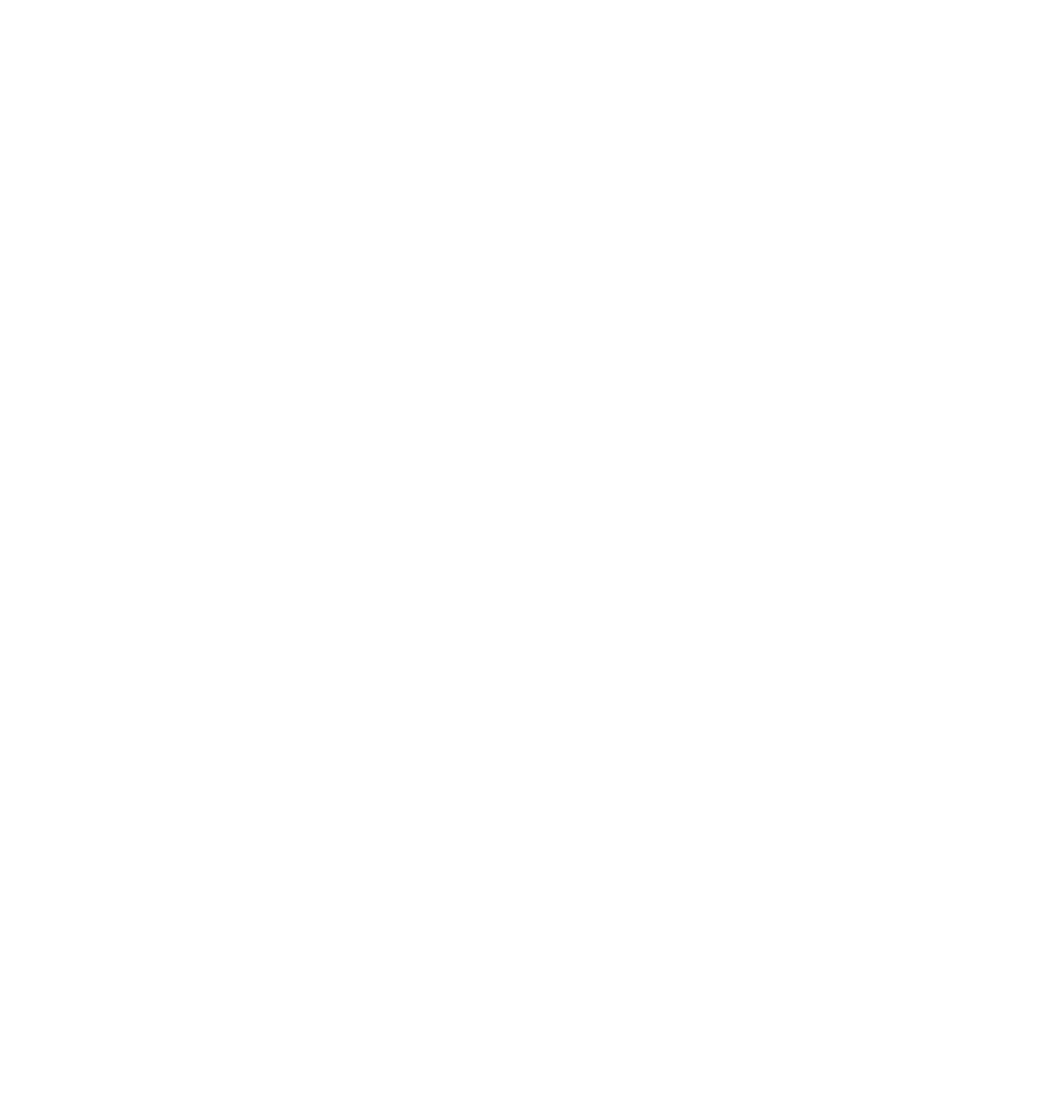
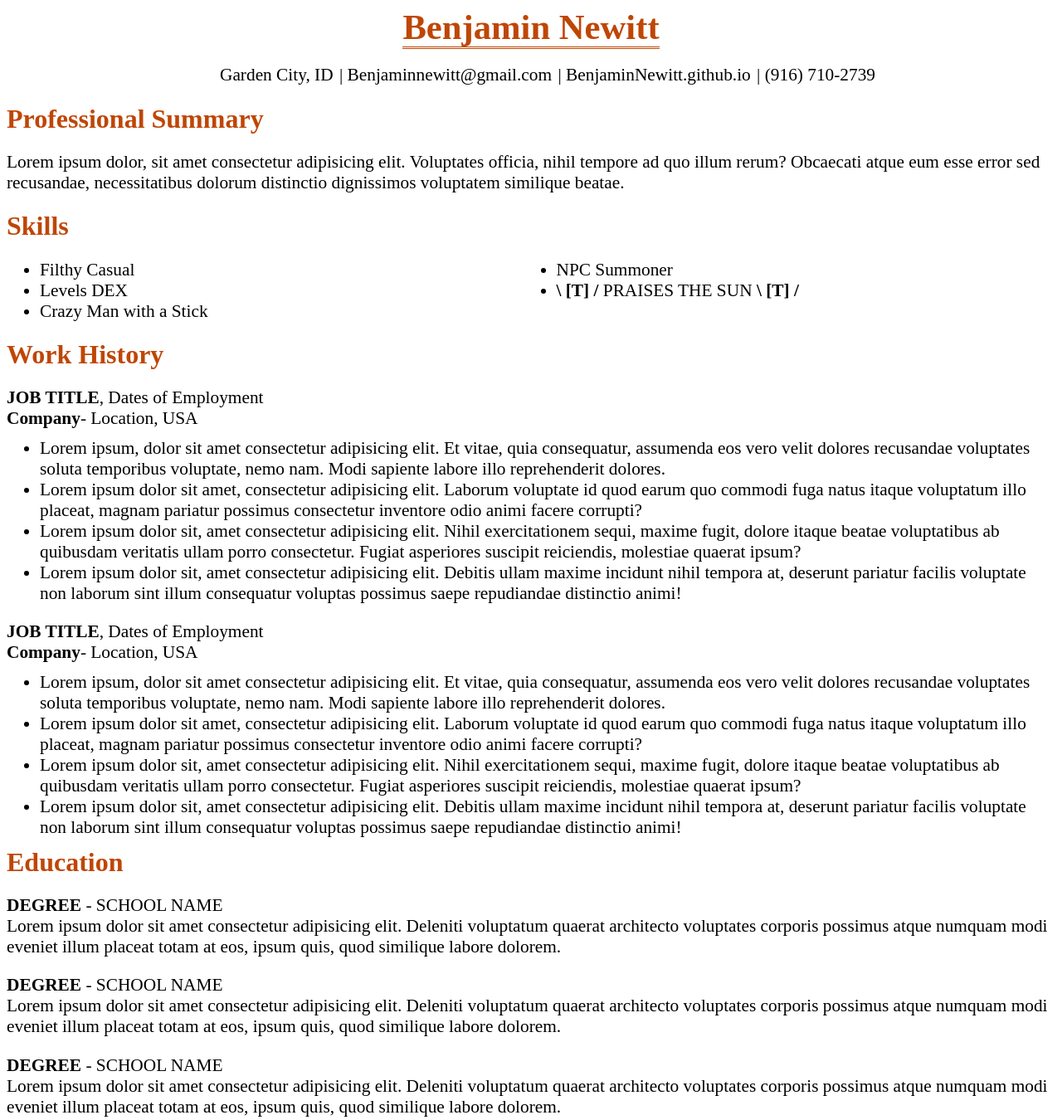
Before and after one commit to BenjaminNewitt/Benjamin-Resume, a plain HTML site: page index.html in a window 1280 px wide. Shown: the whole page at 83% size. Before the commit the page ends 800 px from the top, so only its background shows below. Drawn offline with Linux system fonts and the light colour scheme.

Commit message:
fleshes out resume

```diff
--- a/index.html
+++ b/index.html
@@ -7,5 +7,138 @@
     <link rel="stylesheet" href="style.css" />
     <title>Benjamin Newitt | Resume</title>
   </head>
-  <body></body>
+  <body>
+    <header>
+      <div id="name">
+        <h1>Benjamin Newitt</h1>
+      </div>
+      <div id="contact-info">
+        <ul>
+          <li>Garden City, ID</li>
+          <li>| Benjaminnewitt@gmail.com</li>
+          <li>| BenjaminNewitt.github.io</li>
+          <li>| (916) 710-2739</li>
+        </ul>
+      </div>
+    </header>
+    <main>
+      <!-- SUMMARY -->
+      <section>
+        <h1>Professional Summary</h1>
+        <p>
+          Lorem ipsum dolor, sit amet consectetur adipisicing elit. Voluptates
+          officia, nihil tempore ad quo illum rerum? Obcaecati atque eum esse
+          error sed recusandae, necessitatibus dolorum distinctio dignissimos
+          voluptatem similique beatae.
+        </p>
+      </section>
+      <!-- SKILLS -->
+      <section id="skills">
+        <h1>Skills</h1>
+        <ul>
+          <li>Filthy Casual</li>
+          <li>Levels DEX</li>
+          <li>Crazy Man with a Stick</li>
+          <li>NPC Summoner</li>
+          <li><b>\ [T] /</b> PRAISES THE SUN <b>\ [T] /</b></li>
+        </ul>
+      </section>
+      <!-- WORK HISTORY -->
+      <section>
+        <h1>Work History</h1>
+        <div class="job">
+          <p><b>JOB TITLE</b>, Dates of Employment</p>
+          <p><b>Company</b>- Location, USA</p>
+          <ul>
+            <li>
+              Lorem ipsum, dolor sit amet consectetur adipisicing elit. Et
+              vitae, quia consequatur, assumenda eos vero velit dolores
+              recusandae voluptates soluta temporibus voluptate, nemo nam. Modi
+              sapiente labore illo reprehenderit dolores.
+            </li>
+            <li>
+              Lorem ipsum dolor sit amet, consectetur adipisicing elit. Laborum
+              voluptate id quod earum quo commodi fuga natus itaque voluptatum
+              illo placeat, magnam pariatur possimus consectetur inventore odio
+              animi facere corrupti?
+            </li>
+            <li>
+              Lorem ipsum dolor sit, amet consectetur adipisicing elit. Nihil
+              exercitationem sequi, maxime fugit, dolore itaque beatae
+              voluptatibus ab quibusdam veritatis ullam porro consectetur.
+              Fugiat asperiores suscipit reiciendis, molestiae quaerat ipsum?
+            </li>
+            <li>
+              Lorem ipsum dolor sit, amet consectetur adipisicing elit. Debitis
+              ullam maxime incidunt nihil tempora at, deserunt pariatur facilis
+              voluptate non laborum sint illum consequatur voluptas possimus
+              saepe repudiandae distinctio animi!
+            </li>
+          </ul>
+        </div>
+        <div class="job">
+          <p><b>JOB TITLE</b>, Dates of Employment</p>
+          <p><b>Company</b>- Location, USA</p>
+          <ul>
+            <li>
+              Lorem ipsum, dolor sit amet consectetur adipisicing elit. Et
+              vitae, quia consequatur, assumenda eos vero velit dolores
+              recusandae voluptates soluta temporibus voluptate, nemo nam. Modi
+              sapiente labore illo reprehenderit dolores.
+            </li>
+            <li>
+              Lorem ipsum dolor sit amet, consectetur adipisicing elit. Laborum
+              voluptate id quod earum quo commodi fuga natus itaque voluptatum
+              illo placeat, magnam pariatur possimus consectetur inventore odio
+              animi facere corrupti?
+            </li>
+            <li>
+              Lorem ipsum dolor sit, amet consectetur adipisicing elit. Nihil
+              exercitationem sequi, maxime fugit, dolore itaque beatae
+              voluptatibus ab quibusdam veritatis ullam porro consectetur.
+              Fugiat asperiores suscipit reiciendis, molestiae quaerat ipsum?
+            </li>
+            <li>
+              Lorem ipsum dolor sit, amet consectetur adipisicing elit. Debitis
+              ullam maxime incidunt nihil tempora at, deserunt pariatur facilis
+              voluptate non laborum sint illum consequatur voluptas possimus
+              saepe repudiandae distinctio animi!
+            </li>
+          </ul>
+        </div>
+      </section>
+      <!-- EDUCATION -->
+      <section>
+        <h1>Education</h1>
+        <div class="education">
+          <p><b>DEGREE</b> - SCHOOL NAME</p>
+          <p>
+            Lorem ipsum dolor sit amet consectetur adipisicing elit. Deleniti
+            voluptatum quaerat architecto voluptates corporis possimus atque
+            numquam modi eveniet illum placeat totam at eos, ipsum quis, quod
+            similique labore dolorem.
+          </p>
+        </div>
+        <div class="education">
+          <p><b>DEGREE</b> - SCHOOL NAME</p>
+          <p>
+            Lorem ipsum dolor sit amet consectetur adipisicing elit. Deleniti
+            voluptatum quaerat architecto voluptates corporis possimus atque
+            numquam modi eveniet illum placeat totam at eos, ipsum quis, quod
+            similique labore dolorem.
+          </p>
+        </div>
+        <div class="education">
+          <p><b>DEGREE</b> - SCHOOL NAME</p>
+          <p>
+            Lorem ipsum dolor sit amet consectetur adipisicing elit. Deleniti
+            voluptatum quaerat architecto voluptates corporis possimus atque
+            numquam modi eveniet illum placeat totam at eos, ipsum quis, quod
+            similique labore dolorem.
+          </p>
+        </div>
+      </section>
+    </main>
+    <footer></footer>
+  </body>
 </html>
--- a/style.css
+++ b/style.css
@@ -0,0 +1,59 @@
+:root {
+  --primary: #bf4605;
+}
+
+body {
+  display: flex;
+  flex-direction: column;
+  min-height: 100vh;
+  font-size: 16pt;
+}
+
+header,
+footer {
+  min-height: 10vh;
+}
+
+header {
+  text-align: center;
+}
+
+h1 {
+  color: var(--primary);
+}
+
+header h1 {
+  border-bottom: double;
+  display: inline;
+}
+
+header ul li {
+  display: inline;
+  padding: 0 1px;
+}
+
+main {
+  flex-grow: 1;
+}
+
+main h1 {
+  margin: 0;
+}
+
+#skills ul {
+  column-count: 2;
+}
+
+.job p,
+.education p {
+  margin: 0;
+}
+
+.job ul {
+  margin: 0.5em 0;
+}
+
+.job p:first-child,
+.education p:first-child {
+  margin-top: 1em;
+}
```
